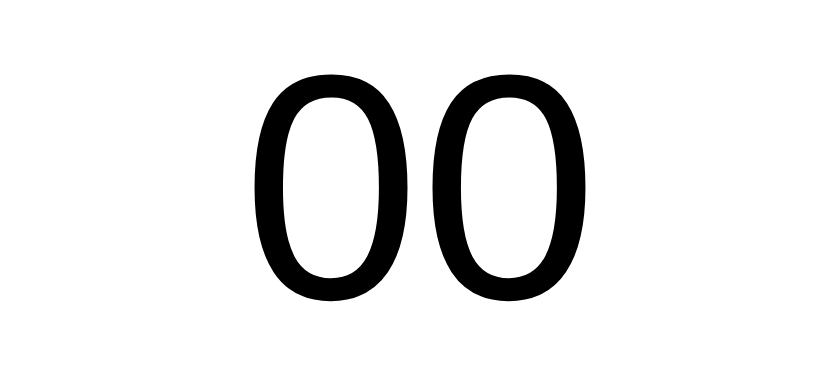
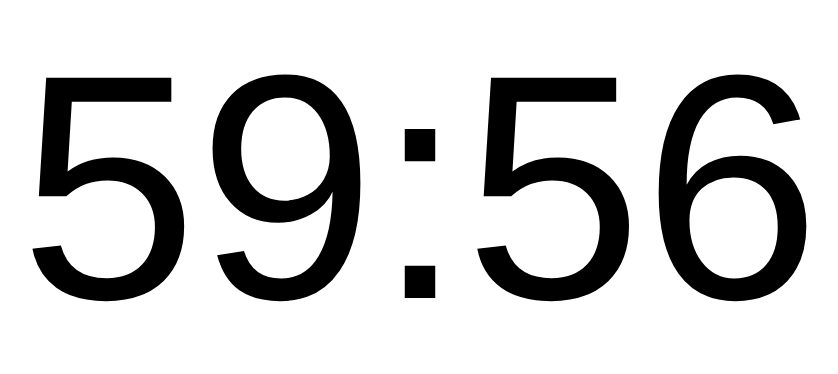
Before and after one commit to matthieuprat/timer, a plain HTML site: page index.html in a window 1280 px wide. Shown: the part 213-587 px from the top of the page, without its empty margins (220-1058 px from the left). Drawn offline with Linux system fonts and the light colour scheme.

Commit message:
Provide a default time

```diff
--- a/index.html
+++ b/index.html
@@ -19,7 +19,7 @@
     <div></div>
     <script>
       var p = p => decodeURI((new RegExp(`[#&]${p}=([^&]*)`).exec(window.location.hash) || [])[1] || '')
-      var t = p('t')
+      var t = p('t') || 3600
       var e = document.getElementsByTagName('div')[0]
       var tid = setInterval(() => {
         e.innerText = [t/3600, t/60 % 60, t % 60]
```
